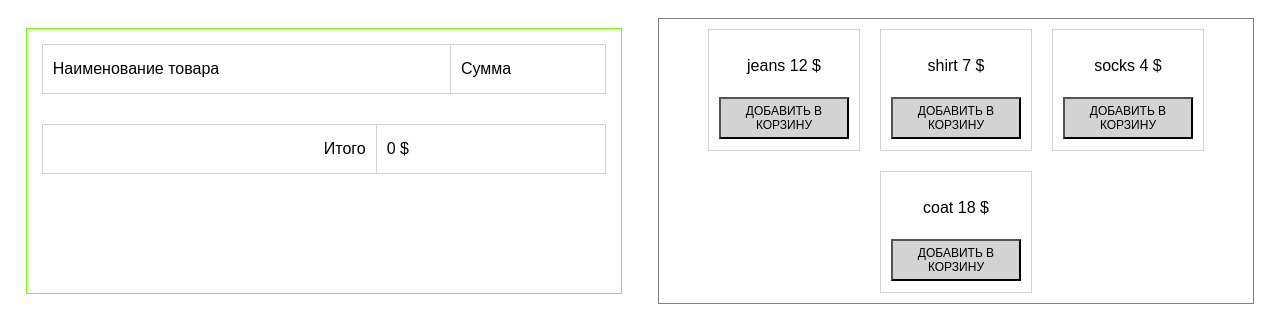
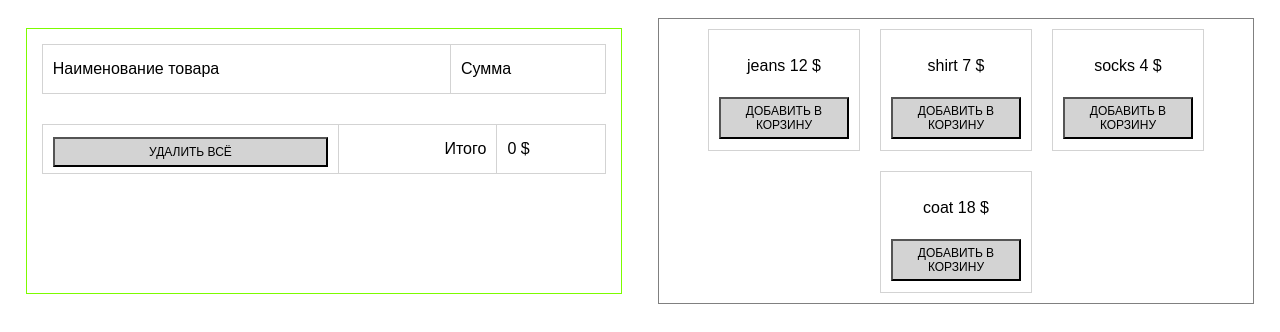
Before and after one commit to SofyaSum/JS, a plain HTML site: page 6 lesson/index.html in a window 1280 px wide. Drawn offline with Linux system fonts and the light colour scheme.

Commit message:
Добавила кнопку "удалить всё из корзины"

```diff
--- a/6 lesson/index.html
+++ b/6 lesson/index.html
@@ -19,6 +19,7 @@
     </table>
     <table id="cart-contain">
       <tr>
+        <td><button onclick="removeCart()">Удалить всё</button></td>
         <td id="total-sum">Итого</td>
         <td id="total"></td>
       </tr>
--- a/6 lesson/script.js
+++ b/6 lesson/script.js
@@ -28,9 +28,14 @@ function addToBasket(obj) {
   tr.appendChild(tdPrice);
   document.getElementById('cart-contain').appendChild(tr);
   basket.push(product[obj.id]);
-  console.log(basket);
   totalSum();
   return basket;
+}
+
+function removeCart() {
+  basket = [];
+  document.getElementById('cart-contain').innerHTML = "<tr><td>Наименование товара</td><td>Сумма</td></tr>";
+  document.getElementById('total').innerHTML = "0 $";
 }
 
 function totalSum() {
```
